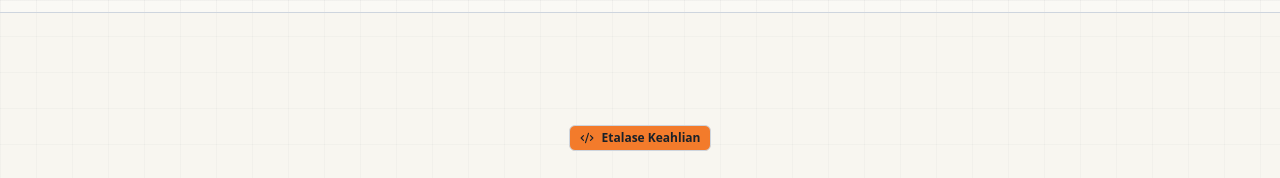
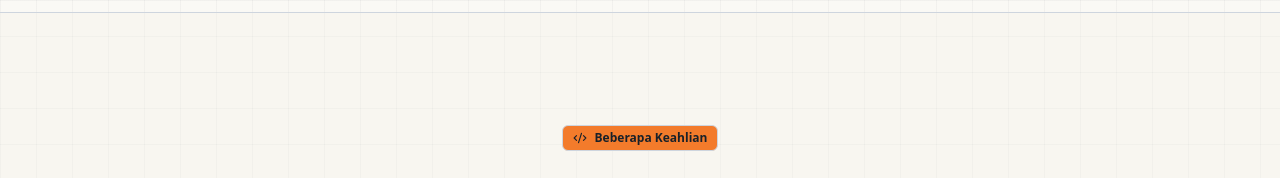
Before and after one commit to bimaak15/bimaak15-portofolio, a Next.js app: page / in a window 1280 px wide. Shown: the part 2160-2338 px from the top of the page. Built offline with nearby package versions, Linux system fonts and the light colour scheme.

Commit message:
Edit section's header

```diff
--- a/app/page.tsx
+++ b/app/page.tsx
@@ -576,7 +576,7 @@ export default function Home() {
           <div className="text-center max-w-3xl mx-auto mb-16">
             <Badge variant="accent" className="gap-2">
               <Code2 className="size-3.5" aria-hidden="true" />
-              Etalase Keahlian
+              Beberapa Keahlian
             </Badge>
             <h2 className="mt-6 text-4xl font-bold tracking-tight sm:text-5xl">
               Tech Stack mumpuni yang dikuasai.
```
